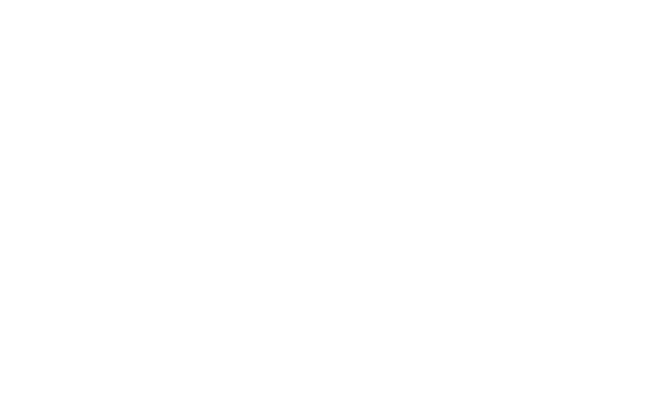
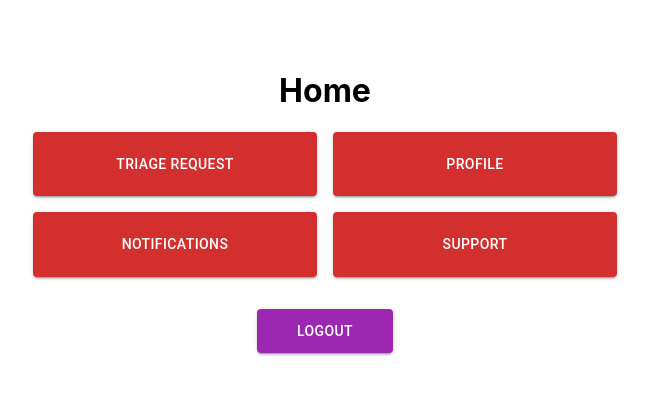
Before and after one commit to SENG-350-2024-fall/Team-8, a React (Create React App) app in the folder mister-ed/: page /home in a window 1280 px wide. Before the commit this address had no page. Shown: the top 394 px of the page, without its empty margins (315-964 px from the left). Built offline with nearby package versions, Linux system fonts and the light colour scheme.

Commit message:
New homepage and login/logout linking

```diff
--- a/mister-ed/src/App.js
+++ b/mister-ed/src/App.js
@@ -3,6 +3,7 @@
 import Landing from './pages/Landing';
 import Login from './pages/Login';
 import CreateAccount from './pages/CreateAccount';
+import HomePage from './pages/HomePage';
 import './App.css';
 
 function App() {
@@ -13,6 +14,7 @@
           <Route path="/landing" element={<Landing />} />
           <Route path="/login" element={<Login />} />
           <Route path="/create-account" element={<CreateAccount />} />
+          <Route path="/home" element={<HomePage />} />
           <Route path="/" element={<Navigate to="/landing" />} />
         </Routes>
       </div>
--- /dev/null
+++ b/mister-ed/src/pages/HomePage.js
@@ -0,0 +1,79 @@
+import React from 'react';
+import { Button, Grid, Box } from '@mui/material';
+import { useNavigate } from 'react-router-dom';
+
+function HomePage() {
+  const navigate = useNavigate();
+
+  const handleLogout = () => {
+    navigate('/login');
+  };
+
+  return (
+    <div style={{ display: 'flex', flexDirection: 'column', alignItems: 'center', paddingTop: '50px' }}>
+      <h1>Home</h1>
+
+      {/* Grid of buttons */}
+      <Grid container spacing={2} justifyContent="center" style={{ maxWidth: '600px' }}>
+        <Grid item xs={6}>
+          <Button
+            variant="contained"
+            color="error"
+            fullWidth
+            style={{ padding: '20px' }}
+            onClick={() => alert('Triage Request Clicked')}
+          >
+            Triage Request
+          </Button>
+        </Grid>
+        <Grid item xs={6}>
+          <Button
+            variant="contained"
+            color="error"
+            fullWidth
+            style={{ padding: '20px' }}
+            onClick={() => alert('Profile Clicked')}
+          >
+            Profile
+          </Button>
+        </Grid>
+        <Grid item xs={6}>
+          <Button
+            variant="contained"
+            color="error"
+            fullWidth
+            style={{ padding: '20px' }}
+            onClick={() => alert('Notifications Clicked')}
+          >
+            Notifications
+          </Button>
+        </Grid>
+        <Grid item xs={6}>
+          <Button
+            variant="contained"
+            color="error"
+            fullWidth
+            style={{ padding: '20px' }}
+            onClick={() => alert('Support Clicked')}
+          >
+            Support
+          </Button>
+        </Grid>
+      </Grid>
+
+      {/* Logout Button */}
+      <Box mt={4}>
+        <Button
+          variant="contained"
+          color="secondary"
+          onClick={handleLogout}
+          style={{ padding: '10px 40px' }}
+        >
+          Logout
+        </Button>
+      </Box>
+    </div>
+  );
+}
+
+export default HomePage;
--- a/mister-ed/src/pages/Login.js
+++ b/mister-ed/src/pages/Login.js
@@ -20,7 +20,7 @@
     if (foundUser) {
       console.log('Login successful:', foundUser);
       setError('');
-      navigate('/landing'); // Redirect to landing page upon successful login
+      navigate('/home'); // Redirect to landing page upon successful login
     } else {
       setError('Invalid email or password. Please try again.');
     }
```
